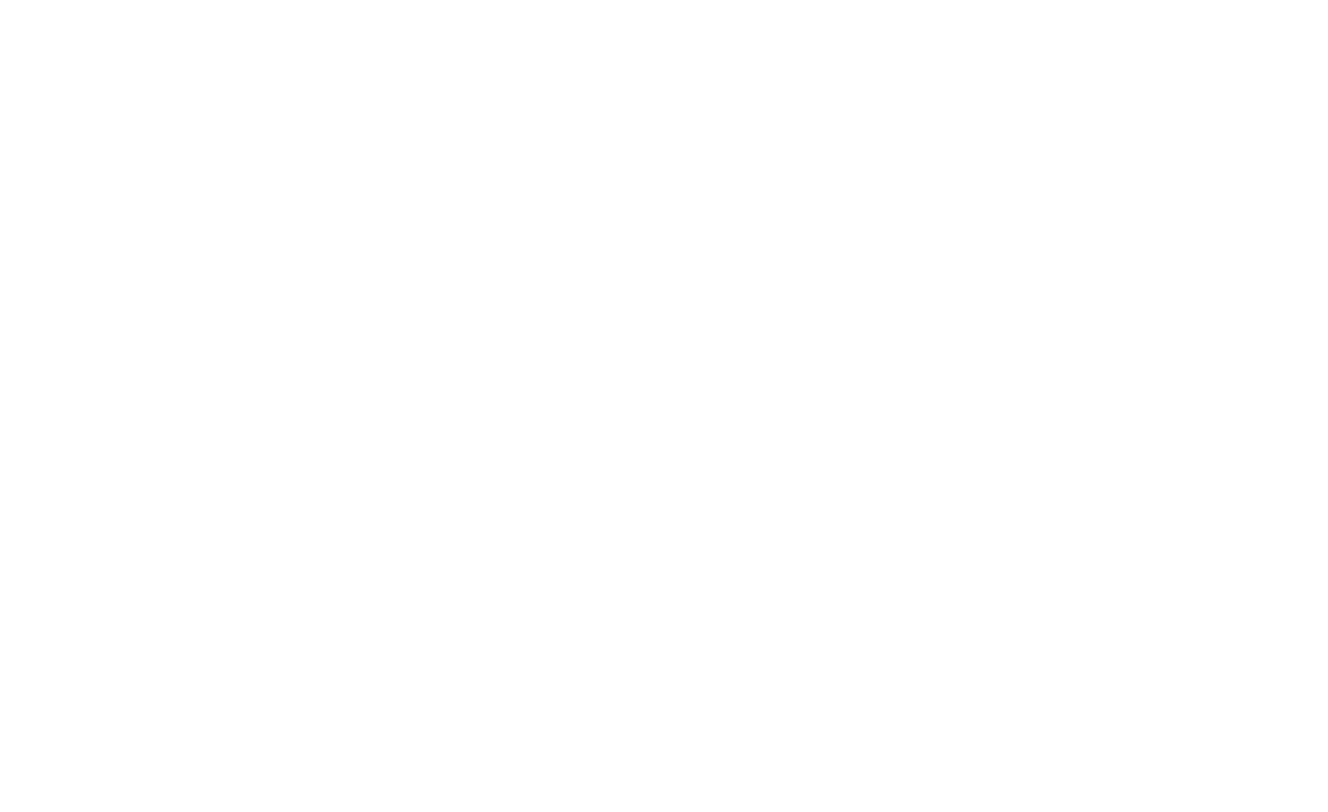
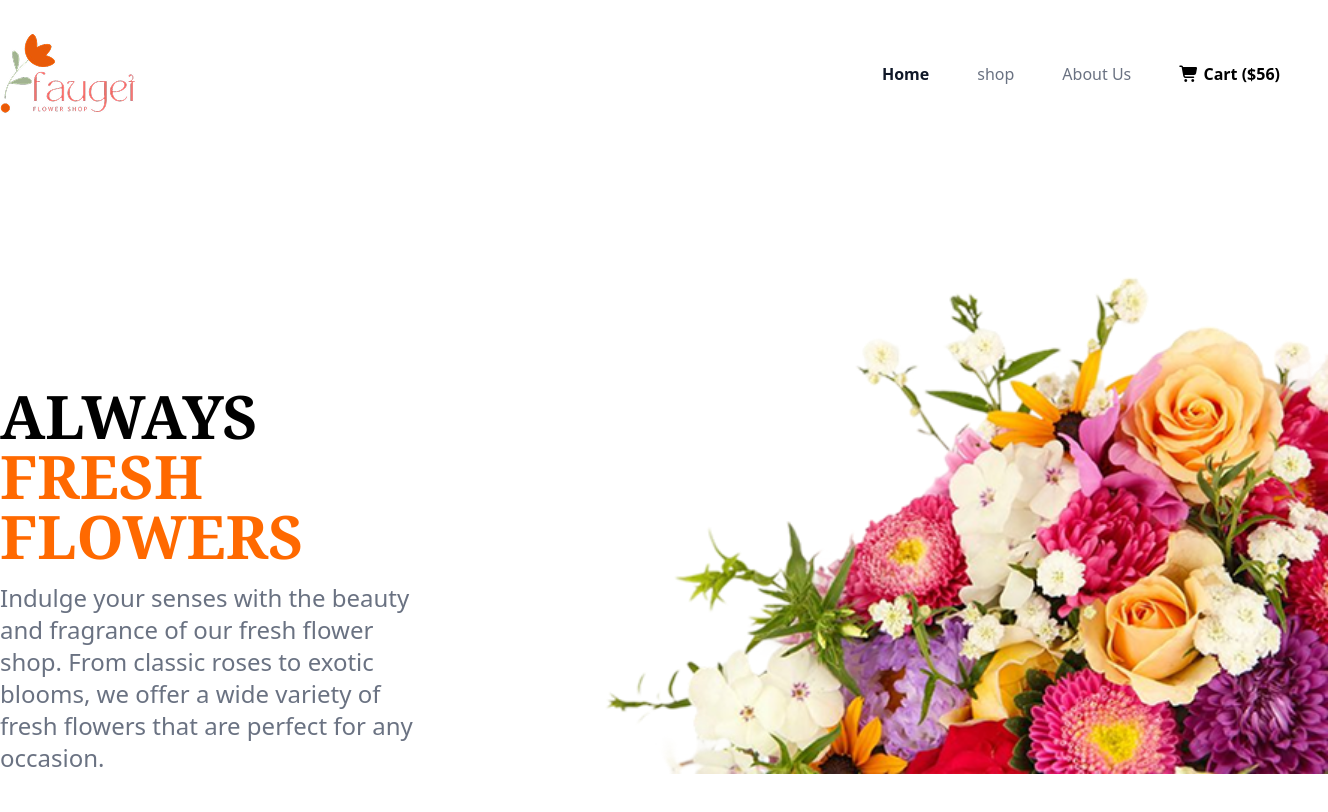
Before and after one commit to ibrahim0891/responsive-flower, a plain HTML site: page index.html in a window 1280 px wide. Shown: the whole page, 1328 px wide, since content can reach past the window. Drawn offline with nearby package versions, Linux system fonts and the light colour scheme.

Commit message:
Added header and nav bar

```diff
--- a/index.html
+++ b/index.html
@@ -1,11 +1,59 @@
 <!DOCTYPE html>
 <html lang="en">
+
     <head>
         <meta charset="UTF-8">
         <meta name="viewport" content="width=device-width, initial-scale=1.0">
         <title>Responsive Flowers</title>
+        <link rel="stylesheet" href="https://cdnjs.cloudflare.com/ajax/libs/font-awesome/7.0.0/css/all.min.css"
+            integrity="sha512-DxV+EoADOkOygM4IR9yXP8Sb2qwgidEmeqAEmDKIOfPRQZOWbXCzLC6vjbZyy0vPisbH2SyW27+ddLVCN+OMzQ=="
+            crossorigin="anonymous" referrerpolicy="no-referrer" />
+        <script src="https://cdn.jsdelivr.net/npm/@tailwindcss/browser@4"></script>
+
+
+
     </head>
+
     <body>
 
+        <header class="page-container mb-16 lg:mb-32">
+
+            <!-- nav bar  -->
+            <div class="flex items-center justify-between mb-7 lg:mb-32 mt-6 lg:mt-8">
+                <img class="h-16 lg:h-auto" src="./assets/logo.png" alt="">
+
+                <div class="flex items-center justify-between gap-12">
+                    <nav class="hidden lg:flex items-center justify-evenly text-gray-500 gap-12">
+                        <a href="Home" class="text-gray-900 font-bold">Home</a>
+                        <a href="Home">shop</a>
+                        <a href="Home">About Us</a>
+                    </nav>
+                    <!-- cart and text -->
+                    <div class="font-bold ">
+                        <i class="fa-solid fa-cart-shopping"></i>
+                        <span>Cart ($56)</span>
+                    </div>
+                </div>
+            </div>
+
+            <!-- HERO SECTION  -->
+            <section class="flex lg:items-end justify-between flex-col-reverse lg:flex-row">
+                <div class="w-full lg:w-1/2 space-y-4 mt-7">
+                    <h1 class="text-3xl font-bold lg:text-6xl font-serif  "> ALWAYS <span class="text-orange-500">FRESH <br>
+                            FLOWERS</span></h1>
+                    <p class="text-sm lg:text-2xl text-gray-500 ">Indulge your senses with the beauty and fragrance of our
+                        fresh
+                        flower shop. From classic roses to
+                        exotic blooms, we
+                        offer a wide variety of fresh flowers that are perfect for any occasion.</p>
+                </div>
+                <div class="-mx-4 lg:mx-0 w-full">
+                    <img class="w-full mx-12" src="./assets/hero-flower.png" alt="">
+                </div>
+            </section>
+
+        </header>
+
     </body>
+
 </html>
```
Lines whose indentation alone changed are shown as unchanged.
